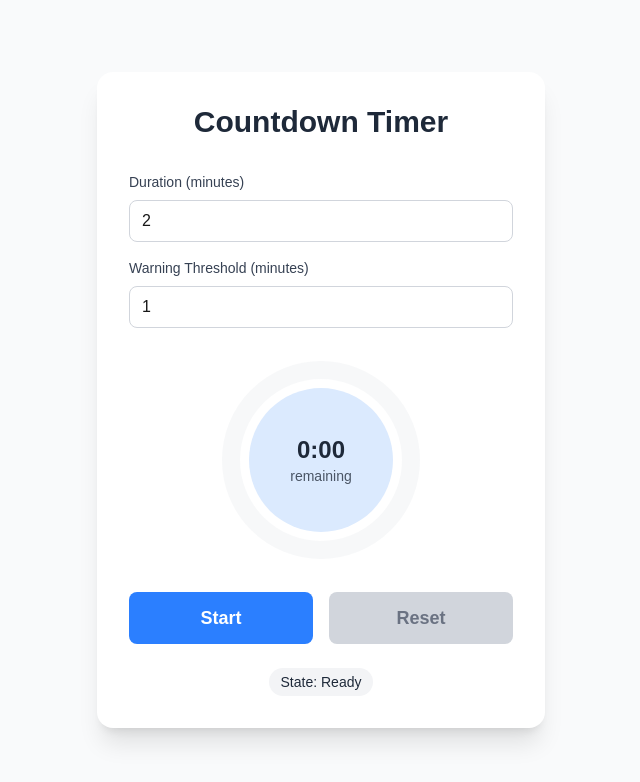
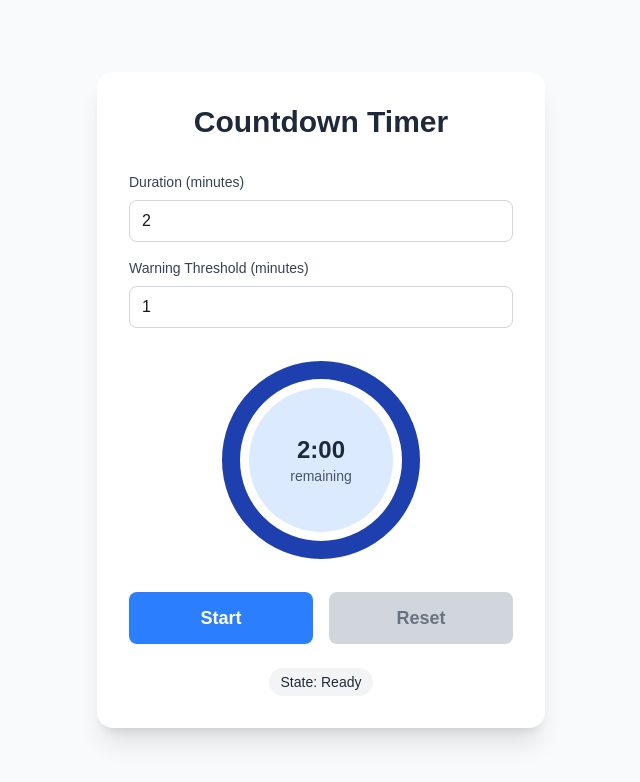
Before and after one commit to mgfeller/countdown-timer-v2, a Next.js app: page / in a window 1280 px wide. Shown: the top 782 px of the page, without its empty margins (319-959 px from the left). Built offline with nearby package versions, Linux system fonts and the light colour scheme.

Commit message:
updates resume button to reset remaing time

```diff
--- a/app/page.tsx
+++ b/app/page.tsx
@@ -60,7 +60,7 @@ export default function CountdownTimer() {
   // Reset timer
   const resetTimer = () => {
     setState('ready');
-    setRemainingTime(totalSeconds);
+    setRemainingTime(duration * 60); // Set to current duration value in seconds
     setButtonLabel('Start');
     if (intervalRef.current) {
       clearInterval(intervalRef.current);
@@ -96,10 +96,10 @@ export default function CountdownTimer() {
     };
   }, [state, remainingTime]);
 
-  // Reset timer when duration changes
+  // Set initial remaining time to duration value
   useEffect(() => {
     if (state === 'ready') {
-      setRemainingTime(0);
+      setRemainingTime(duration * 60);
     }
   }, [duration, state]);
 
```
Also changed, not shown: 1 other file (tests, documents, lock files or other folders).
